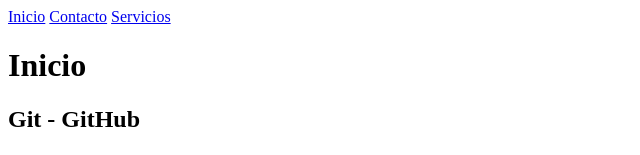
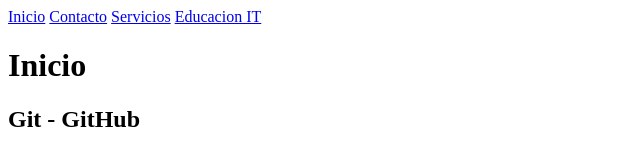
Before and after one commit to MelinaEliceo/CursoJueves-1, a plain HTML site: page index.html in a window 1280 px wide. Shown: the top 155 px of the page, without its empty margins (0-640 px from the left). Drawn offline with Linux system fonts and the light colour scheme.

Commit message:
Agregado

```diff
--- a/index.html
+++ b/index.html
@@ -11,6 +11,7 @@
         <a href="#">Inicio</a>
         <a href="#">Contacto</a>
         <a href="#">Servicios</a>
+        <a href="#">Educacion IT</a>
     </nav>
     <h1>Inicio</h1>
     <h2>Git - GitHub</h2>
```
